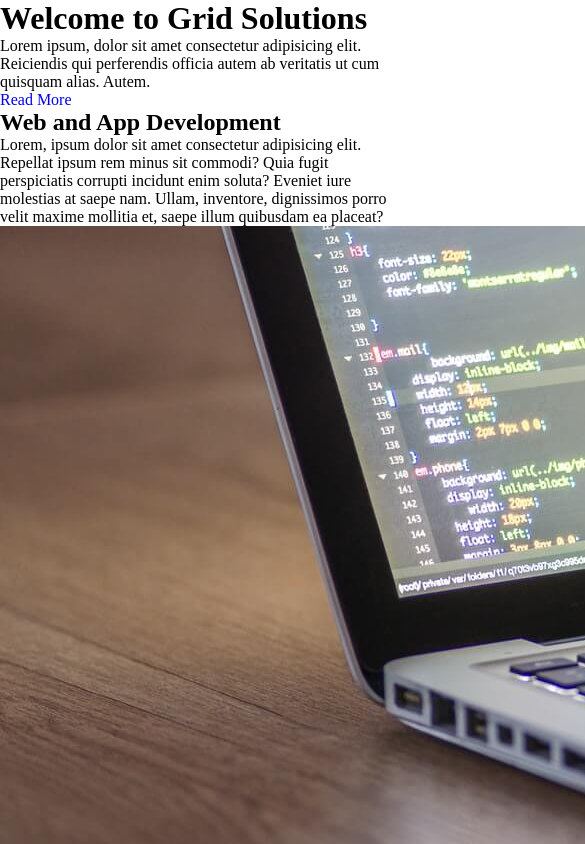
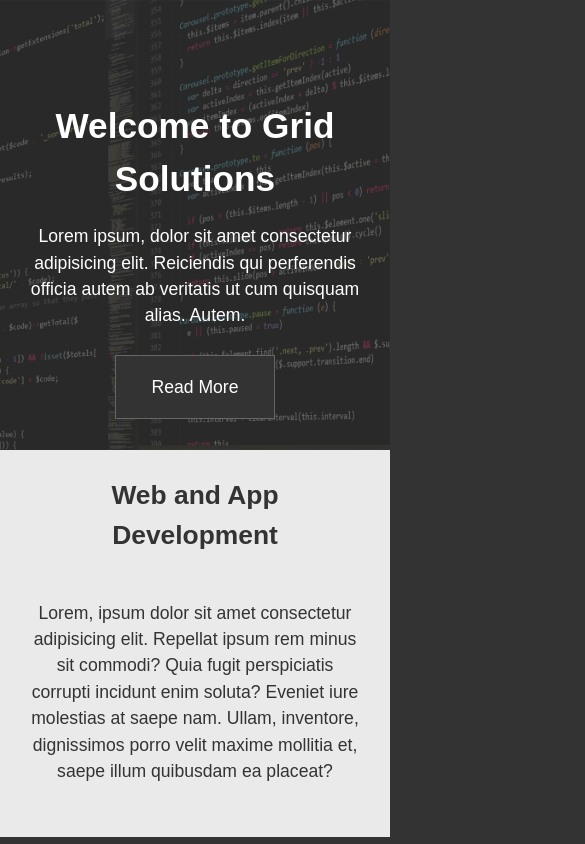
Before and after one commit to milan978gh/grid-solutions, a plain HTML site: page index.html in a window 390 px wide. Shown: the top 844 px of the page, 585 px wide, since content can reach past the window. Drawn offline with Linux system fonts and the light colour scheme.

Commit message:
mobile css done

```diff
--- a/index.html
+++ b/index.html
@@ -12,16 +12,20 @@
     <!-- header showcase -->
     <header id="showcase" class="grid">
       <div class="bg-image"></div>
-      <h1>Welcome to Grid Solutions</h1>
-      <p>
-        Lorem ipsum, dolor sit amet consectetur adipisicing elit. Reiciendis qui
-        perferendis officia autem ab veritatis ut cum quisquam alias. Autem.
-      </p>
-      <a href="#section-b" class="btn">Read More</a>
+      <div class="content-wrap">
+        <h1>Welcome to Grid Solutions</h1>
+        <p>
+          Lorem ipsum, dolor sit amet consectetur adipisicing elit. Reiciendis
+          qui perferendis officia autem ab veritatis ut cum quisquam alias.
+          Autem.
+        </p>
+        <a href="#section-b" class="btn">Read More</a>
+      </div>
     </header>
 
     <!-- main-area -->
     <main id="main">
+
       <!-- section a -->
       <section id="section-a" class="grid">
         <div class="content-wrap">
@@ -118,7 +122,10 @@
     <!-- footer -->
     <footer id="main-footer" class="grid">
       <div>Grid Solutions</div>
-      <div>Project by <a href="http://milanantonic.com" target="_blank">Milan WebDev</a></div>
+      <div>
+        Project by
+        <a href="http://milanantonic.com" target="_blank">Milan WebDev</a>
+      </div>
     </footer>
   </body>
 </html>
--- a/scss/style.scss
+++ b/scss/style.scss
@@ -1,3 +1,6 @@
+$bg-color: #333;
+$color: #fff;
+$light: #eaeaea;
 
 
 *{
@@ -7,3 +10,114 @@
     list-style: none;
     box-sizing: border-box;
 }
+body{
+    font-family: Arial, Helvetica, sans-serif;
+    background: $bg-color;
+    color: $color;
+    font-size: 1.1em;
+    line-height: 1.5;
+    text-align: center;
+}
+img{
+    display: block;
+    width: 100%;
+    height: auto;
+}
+h1, h2, h3, p{
+    padding: 1em 0;
+}
+.btn{
+    display: inline-block;
+    background: $bg-color;
+    color: $color;
+    margin: .5em 0;
+    padding: 1em 2em;
+    border: 1px solid #666;
+
+    &:hover{
+        color: $bg-color;
+        background: $light;
+    }
+}
+
+// header showcase
+#showcase{
+    min-height: 450px;
+    color: $color;
+    text-align: center;
+
+    .bg-image{
+        position: absolute;
+        background: $bg-color url(../img/bg-image-img.jpg);
+        background-position: center;
+        background-repeat: no-repeat;
+        background-size: cover;
+        width: 100%;
+        height: 450px;
+        z-index: -1;
+        opacity: .4;
+    }
+    h1{
+        padding: 100px 0 0;
+    }
+    .content-wrap{
+        padding: 0 1.5em;
+    }
+}
+
+// section a
+#section-a{
+    color: $bg-color;
+    background: $light;
+    padding-bottom: 2em;
+
+    .content-wrap{
+        padding: 0 1.5em;
+    }
+}
+
+// section b
+#section-b{
+    padding: 2em 1em 1em;
+
+    li{
+        color: $bg-color;
+        background: $color;
+        margin-bottom: 1em;
+    }
+    .card-content{
+        padding: 1.5em;
+    }
+}
+
+// section c
+#section-c{
+    color: $bg-color;
+    background: $color;
+    padding: 2em;
+}
+
+// section d
+#section-d{
+
+    .box{
+        color: $color;
+        padding: 2em;
+
+        &:first-child{
+            background-color: #2690d4;
+        }
+    }
+}
+
+// footer
+#main-footer{
+    color: $color;
+    background: #000;
+    text-align: center;
+    padding: 2em;
+
+    a{
+        color: #2690d4;
+    }
+}
```
Also changed, not shown: css/style.css, img/bg-image-img.jpg (added).
